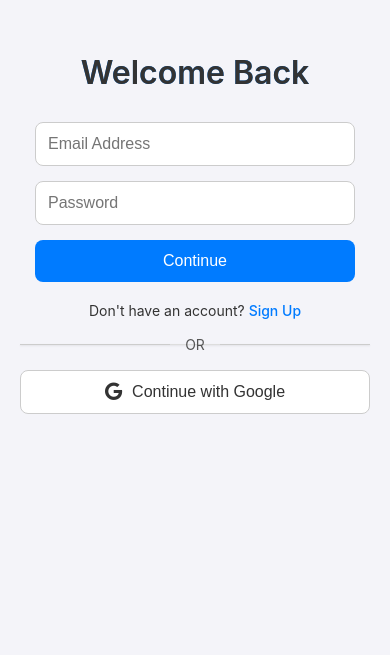
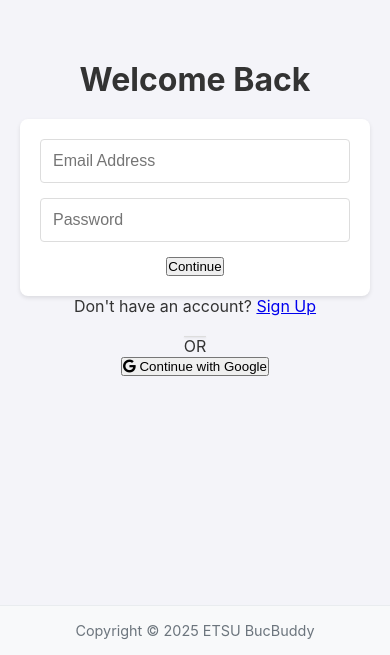
Before and after one commit to jonamadk/bucbuddy-chat, a React (Create React App) app: page /signin in a window 390 px wide. Shown: the part 189-844 px from the top of the page. Built offline with nearby package versions, Linux system fonts and the light colour scheme.

Commit message:
UI improvements- read-aloud, copy buttons removed settingsbutton added footer and title color shades of etsu

```diff
--- a/src/App.css
+++ b/src/App.css
@@ -13,21 +13,43 @@
   }
 
   .app {
-    display: flex;
-    flex-direction: row;
-    align-items: flex-start;
-    justify-content: flex-start;
-    height: 100vh;
-  }
+  min-height: 100vh;
+  display: flex;
+  flex-direction: column;
+}
+
+.content {
+  flex: 1;
+  display: flex;
+  min-height: 0; /* Important for nested flex containers */
+}
+
+.chat-container {
+  flex: 1;
+  display: flex;
+  flex-direction: column;
+  padding: 20px;
+  overflow-y: auto;
+}
 
   h1 {
-    background: linear-gradient(to right, #017BFD, #017BFD);
-    -webkit-background-clip: text;
-    color: transparent;
-    font-size: 2.5rem;
-    margin-bottom: 20px;
-    font-weight: 600;
-  }
+  text-align: center;
+  margin: 20px 0;
+  font-size: 2.5rem;
+  display: flex;
+  justify-content: center;
+  gap: 4px;
+}
+
+.buc {
+  color: #041E42; /* ETSU Blue */
+  font-weight: bold;
+}
+
+.buddy {
+  color: #FFC72C; /* ETSU Gold */
+  font-weight: bold;
+}
 
   h2 {
     background: linear-gradient(to right, #017BFD, #017BFD);
@@ -215,15 +237,6 @@
     transform: translateY(-2px);
   }
 
-  .chat-container {
-    flex: 1;
-    display: flex;
-    flex-direction: column;
-    align-items: center;
-    justify-content: flex-start;
-    padding: 20px;
-  }
-
   .chat-window-wrapper {
     width: 100%;
     max-width: 1000px;
@@ -236,16 +249,9 @@
   #chat-window {
     width: 100%;
     max-width: 1000px;
-    height: calc(100vh - 200px);
-    background-color: #fff;
-    border-radius: 12px;
-    border: 1px solid #ddd;
+    height: calc(100vh - 280px); /* Adjust this value as needed */
     overflow-y: auto;
-    padding: 20px;
-    display: flex;
-    flex-direction: column;
-    gap: 14px;
-    margin-bottom: 25px;
+    margin-bottom: 20px;
     box-shadow: 0 2px 12px rgba(0, 0, 0, 0.1);
   }
 
--- a/src/App.js
+++ b/src/App.js
@@ -3,7 +3,7 @@ import { Routes, Route, useNavigate } from 'react-router-dom';
 import './App.css';
 import Sidebar from './components/Sidebar';
 import ChatWindow from './components/ChatWindow';
-import SettingsModal from './components/SettingsModal';
+import Footer from './components/Footer';
 import SignInPage from './components/SignInPage';
 import SignUpPage from './components/SignUpPage';
 
@@ -75,6 +75,19 @@ function App() {
     fetchUserHistory();
   }, [user]);
 
+  // Initialize with a default chat
+  useEffect(() => {
+    if (history.length === 0) {
+      const defaultChat = {
+        id: Date.now(),
+        title: 'New Chat',
+        conversationId: null
+      };
+      setHistory([defaultChat]);
+      setActiveChat(0);
+    }
+  }, []); // Run once on component mount
+
   const handleNewChat = () => {
     const newChat = {
       id: Date.now(),
@@ -138,12 +151,14 @@ function App() {
   };
 
   return (
+    <div className="app">
+      <div className="content">
         <ErrorBoundary>
           <Routes>
             <Route
               path="/"
               element={
-            <div className="app">
+                <>
                   <Sidebar
                     history={history}
                     onNewChat={handleNewChat}
@@ -153,7 +168,10 @@ function App() {
                     onChatSelect={handleChatSelect}
                   />
                   <div className="chat-container">
-                <h1>BucBuddy</h1>
+                    <h1>
+                      <span className="buc">Buc</span>
+                      <span className="buddy">Buddy</span>
+                    </h1>
                     <div className="user-info">
                       <span className="user-name">{user ? user.email : 'Guest'}</span>
                       {!user ? (
@@ -166,32 +184,35 @@ function App() {
                         </button>
                       )}
                     </div>
-                {showSettings && (
+                    {/* {showSettings && (
                       <SettingsModal
                         onClose={() => setShowSettings(false)}
                       />
-                )}
-                {history.length > 0 && activeChat >= 0 && activeChat < history.length ? (
+                    )} */}
                     <ChatWindow
                       setHistory={setHistory}
-                    currentChat={history[activeChat]}
+                      currentChat={history[activeChat] || {
+                        id: Date.now(),
+                        title: 'New Chat',
+                        conversationId: null
+                      }}
                       activeChat={activeChat}
                       updateChatTitle={updateChatTitle}
                       history={history}
                       accessToken={localStorage.getItem('access_token')}
                       onChatSelect={handleChatSelect}
                     />
-                ) : (
-                  <div>No chat selected. Start a new chat.</div>
-                )}
                   </div>
-            </div>
+                </>
               }
             />
             <Route path="/signin" element={<SignInPage onLoginSuccess={handleLoginSuccess} />} />
             <Route path="/signup" element={<SignUpPage />} />
           </Routes>
         </ErrorBoundary>
+      </div>
+      <Footer />
+    </div>
   );
 }
 
--- a/src/components/ChatWindow.css
+++ b/src/components/ChatWindow.css
@@ -151,6 +151,33 @@
   align-self: flex-start;
 }
 
+.message-actions {
+  display: flex;
+  gap: 8px;
+  margin-top: 4px;
+}
+
+.voice-button,
+.copy-button {
+  background: none;
+  border: none;
+  padding: 4px 8px;
+  cursor: pointer;
+  font-size: 0.8rem;
+  color: #666;
+  border-radius: 4px;
+  transition: background-color 0.2s;
+}
+
+.voice-button:hover,
+.copy-button:hover {
+  background-color: #f0f0f0;
+}
+
+.copy-button.copied {
+  color: #4CAF50;
+}
+
 @media (max-width: 600px) {
   #chat-window {
     height: calc(100vh - 220px);
--- /dev/null
+++ b/src/components/Footer.css
@@ -0,0 +1,10 @@
+.footer {
+  width: 100%;
+  padding: 1rem 0;
+  background-color: #f8f9fa;
+  border-top: 1px solid #e9ecef;
+  text-align: center;
+  color: #6c757d;
+  font-size: 0.9rem;
+  margin-top: auto; /* This pushes the footer to the bottom */
+}
--- /dev/null
+++ b/src/components/Footer.js
@@ -0,0 +1,12 @@
+import React from 'react';
+import './Footer.css';
+
+function Footer() {
+  return (
+    <footer className="footer">
+      <p>Copyright © 2025 ETSU BucBuddy</p>
+    </footer>
+  );
+}
+
+export default Footer;
--- a/src/components/Sidebar.js
+++ b/src/components/Sidebar.js
@@ -20,12 +20,12 @@ function Sidebar({ history, onNewChat, showSettings, setShowSettings, activeChat
           </li>
         ))}
       </ul>
-      <button
+      {/* <button
         id="settings-button-sidebar"
         onClick={() => setShowSettings(!showSettings)}
       >
         <i className="fas fa-cog"></i>
-      </button>
+      </button> */}
     </div>
   );
 }
--- a/src/components/SignInPage.css
+++ b/src/components/SignInPage.css
@@ -3,163 +3,29 @@
   flex-direction: column;
   align-items: center;
   justify-content: center;
-  min-height: 100vh;
+  min-height: calc(100vh - 60px);
+  width: 100%;
+  padding: 20px;
   background-color: #f4f4f9;
-  padding: 20px;
-}
-
-.signin-container h1 {
-  font-size: 2.5rem;
-  color: #333;
-  margin-bottom: 30px;
-  font-weight: 600;
 }
 
 .signin-form {
   display: flex;
   flex-direction: column;
+  align-items: center;  /* Center form elements */
   width: 100%;
   max-width: 400px;
   gap: 15px;
+  padding: 20px;
+  background-color: white;
+  border-radius: 8px;
+  box-shadow: 0 2px 4px rgba(0, 0, 0, 0.1);
 }
 
 .signin-form input {
+  width: 100%;
   padding: 12px;
+  border: 1px solid #ddd;
+  border-radius: 4px;
   font-size: 16px;
-  border: 1px solid #ccc;
-  border-radius: 8px;
-  outline: none;
-  transition: border-color 0.3s ease, box-shadow 0.3s ease;
 }
-
-.signin-form input:focus {
-  border-color: #007bff;
-  box-shadow: 0 0 0 3px rgba(0, 123, 255, 0.1);
-}
-
-.button-container {
-  display: flex;
-  justify-content: center;
-  width: 100%;
-}
-
-.continue-button {
-  width: 100%;
-  max-width: 400px;
-  background-color: #007bff;
-  color: white;
-  border: none;
-  border-radius: 8px;
-  padding: 12px;
-  font-size: 16px;
-  font-weight: 500;
-  cursor: pointer;
-  transition: background-color 0.3s ease, transform 0.2s ease;
-}
-
-.continue-button:hover {
-  background-color: #0056b3;
-  transform: translateY(-2px);
-}
-
-.success-message {
-  color: #28a745;
-  font-size: 14px;
-  margin-top: 15px;
-  text-align: center;
-  padding: 10px;
-  background-color: #e6f4ea;
-  border-radius: 5px;
-}
-
-.error-message {
-  color: #dc3545;
-  font-size: 14px;
-  margin-top: 15px;
-  text-align: center;
-  padding: 10px;
-  background-color: #f8d7da;
-  border-radius: 5px;
-}
-
-.signup-text {
-  margin-top: 20px;
-  font-size: 14px;
-  color: #333;
-}
-
-.signup-link {
-  color: #007bff;
-  text-decoration: none;
-  font-weight: 500;
-}
-
-.signup-link:hover {
-  text-decoration: underline;
-}
-
-.divider {
-  margin: 25px 0;
-  display: flex;
-  align-items: center;
-  width: 100%;
-  max-width: 400px;
-}
-
-.divider span {
-  margin: 0 15px;
-  color: #555;
-  font-size: 14px;
-}
-
-.divider::before,
-.divider::after {
-  content: '';
-  flex: 1;
-  height: 1px;
-  background-color: #ccc;
-}
-
-.google-signin {
-  width: 100%;
-  max-width: 400px;
-  background-color: #fff;
-  color: #333;
-  border: 1px solid #ccc;
-  border-radius: 8px;
-  padding: 12px;
-  font-size: 16px;
-  font-weight: 500;
-  cursor: pointer;
-  display: flex;
-  align-items: center;
-  justify-content: center;
-  gap: 10px;
-  transition: background-color 0.3s ease, transform 0.2s ease;
-}
-
-.google-signin:hover {
-  background-color: #f8f8f8;
-  transform: translateY(-2px);
-}
-
-.google-signin i {
-  font-size: 18px;
-}
-
-/* Responsive Design */
-@media (max-width: 600px) {
-  .signin-container h1 {
-    font-size: 2rem;
-  }
-
-  .signin-form {
-    max-width: 100%;
-    padding: 0 15px;
-  }
-
-  .continue-button,
-  .google-signin {
-    max-width: 100%;
-  }
-}
--- a/src/components/SignUpPage.css
+++ b/src/components/SignUpPage.css
@@ -3,76 +3,40 @@
   flex-direction: column;
   align-items: center;
   justify-content: center;
-  height: 100vh;
+  min-height: calc(100vh - 60px);
+  width: 100%;
+  padding: 20px;
   background-color: #f4f4f9;
-  padding: 20px;
-}
-
-.signup-container h1 {
-  font-size: 2rem;
-  color: #333;
-  margin-bottom: 20px;
 }
 
 .signup-form {
   display: flex;
   flex-direction: column;
+  align-items: center;  /* Center form elements */
   width: 100%;
   max-width: 400px;
   gap: 15px;
+  padding: 20px;
+  background-color: white;  /* Optional: adds contrast */
+  border-radius: 8px;      /* Optional: rounded corners */
+  box-shadow: 0 2px 4px rgba(0, 0, 0, 0.1);  /* Optional: subtle shadow */
 }
 
 .signup-form input {
-  padding: 10px;
+  width: 100%;
+  padding: 12px;
+  border: 1px solid #ddd;
+  border-radius: 4px;
   font-size: 16px;
-  border: 1px solid #ccc;
-  border-radius: 5px;
-  outline: none;
-}
-
-.signup-form input:focus {
-  border-color: #007bff;
 }
 
 .signup-button {
-  background-color: #007bff;
+  width: 100%;
+  padding: 12px;
+  background-color: #041E42;  /* ETSU blue */
   color: white;
   border: none;
-  border-radius: 5px;
-  padding: 10px;
+  border-radius: 4px;
+  cursor: pointer;
   font-size: 16px;
-  cursor: pointer;
 }
-
-.signup-button:hover {
-  background-color: #0056b3;
-}
-
-.success-message {
-  color: #28a745;
-  font-size: 14px;
-  margin-top: 10px;
-  text-align: center;
-}
-
-.error-message {
-  color: #dc3545;
-  font-size: 14px;
-  margin-top: 10px;
-  text-align: center;
-}
-
-.signin-text {
-  margin-top: 20px;
-  font-size: 14px;
-  color: #333;
-}
-
-.signin-link {
-  color: #007bff;
-  text-decoration: none;
-}
-
-.signin-link:hover {
-  text-decoration: underline;
-}
```
Also changed, not shown: src/components/ChatWindow.js (+31 -1 lines). Lines whose indentation alone changed are shown as unchanged.
